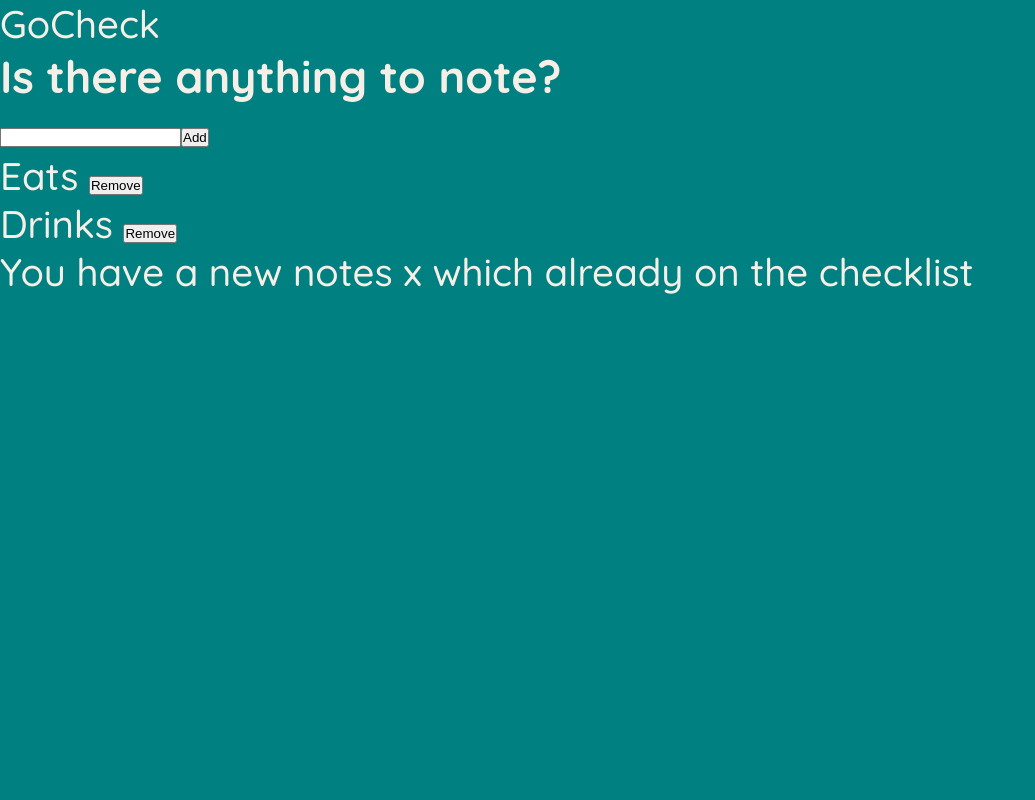
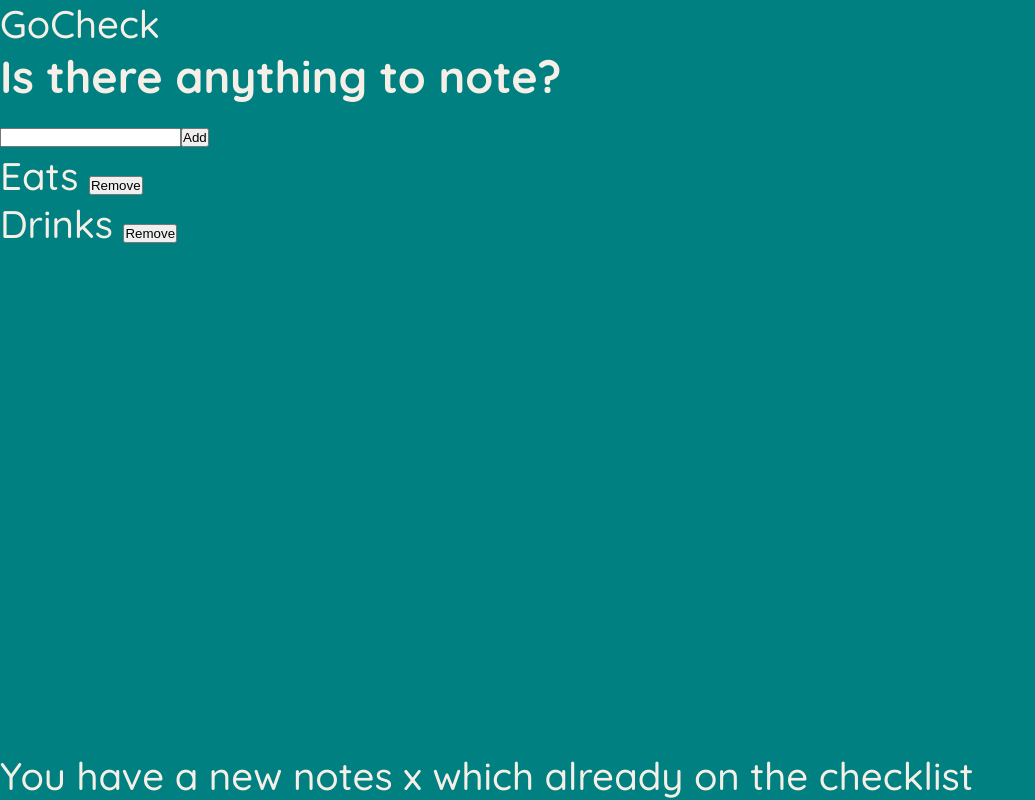
Before and after one commit to luthfizone/gocheck, a React (Vite) app: page / in a window 1280 px wide. Shown: the whole page, without its empty margins (0-1035 px from the left). Built offline with nearby package versions, Linux system fonts and the light colour scheme.

Commit message:
feat: add style for app container

```diff
--- a/src/App.jsx
+++ b/src/App.jsx
@@ -1,6 +1,6 @@
 function App() {
   return (
-    <div>
+    <div className="app-container">
       <Logo />
       <Form />
       <NoteList />
--- a/src/index.css
+++ b/src/index.css
@@ -15,3 +15,11 @@ body {
   font-family: "Quicksand", serif;
   font-weight: 500;
 }
+
+/* App container */
+.app-container {
+  width: 100%;
+  height: 100vh;
+  display: grid;
+  grid-template-rows: auto auto 1fr auto;
+}
```
